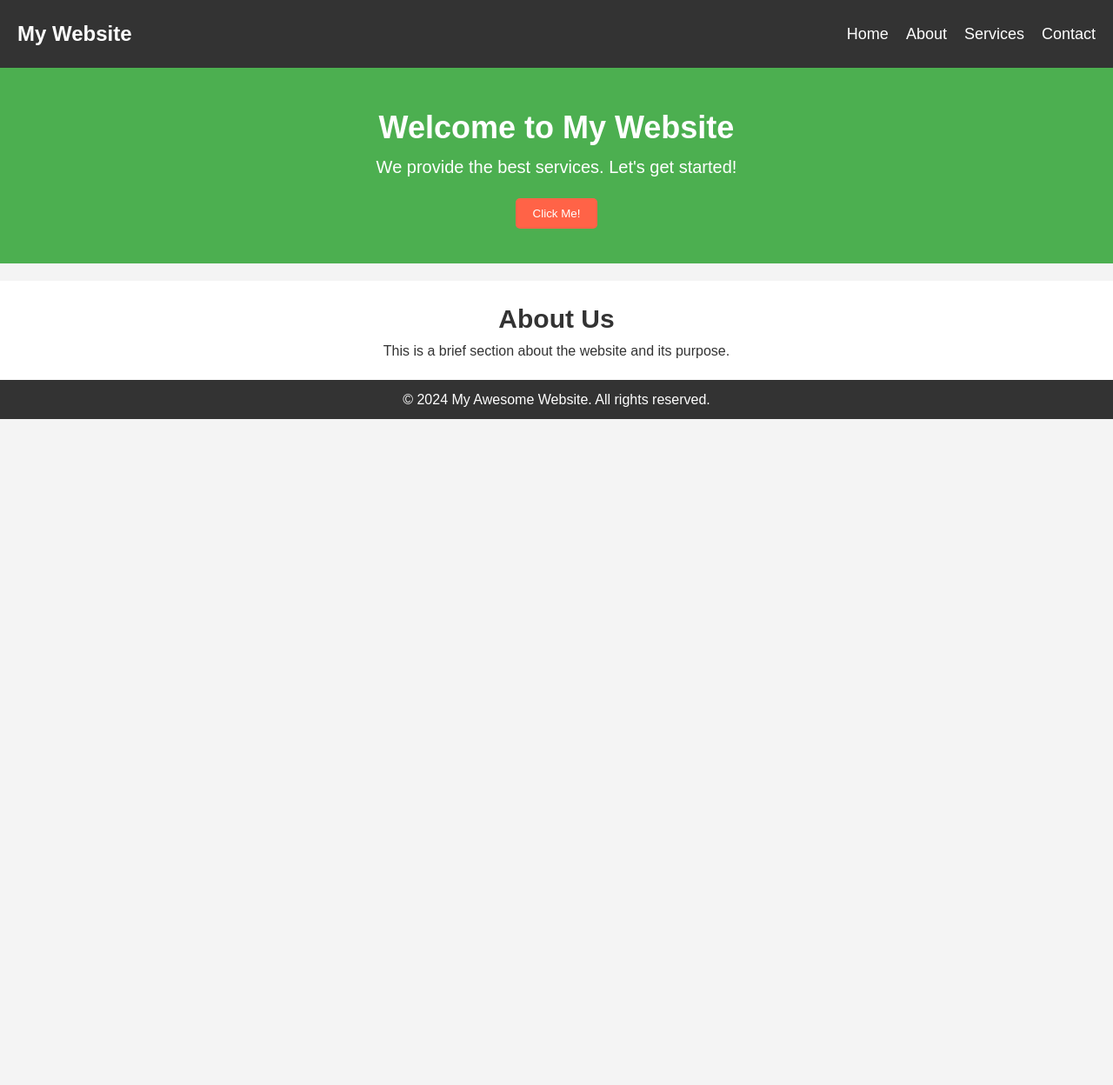
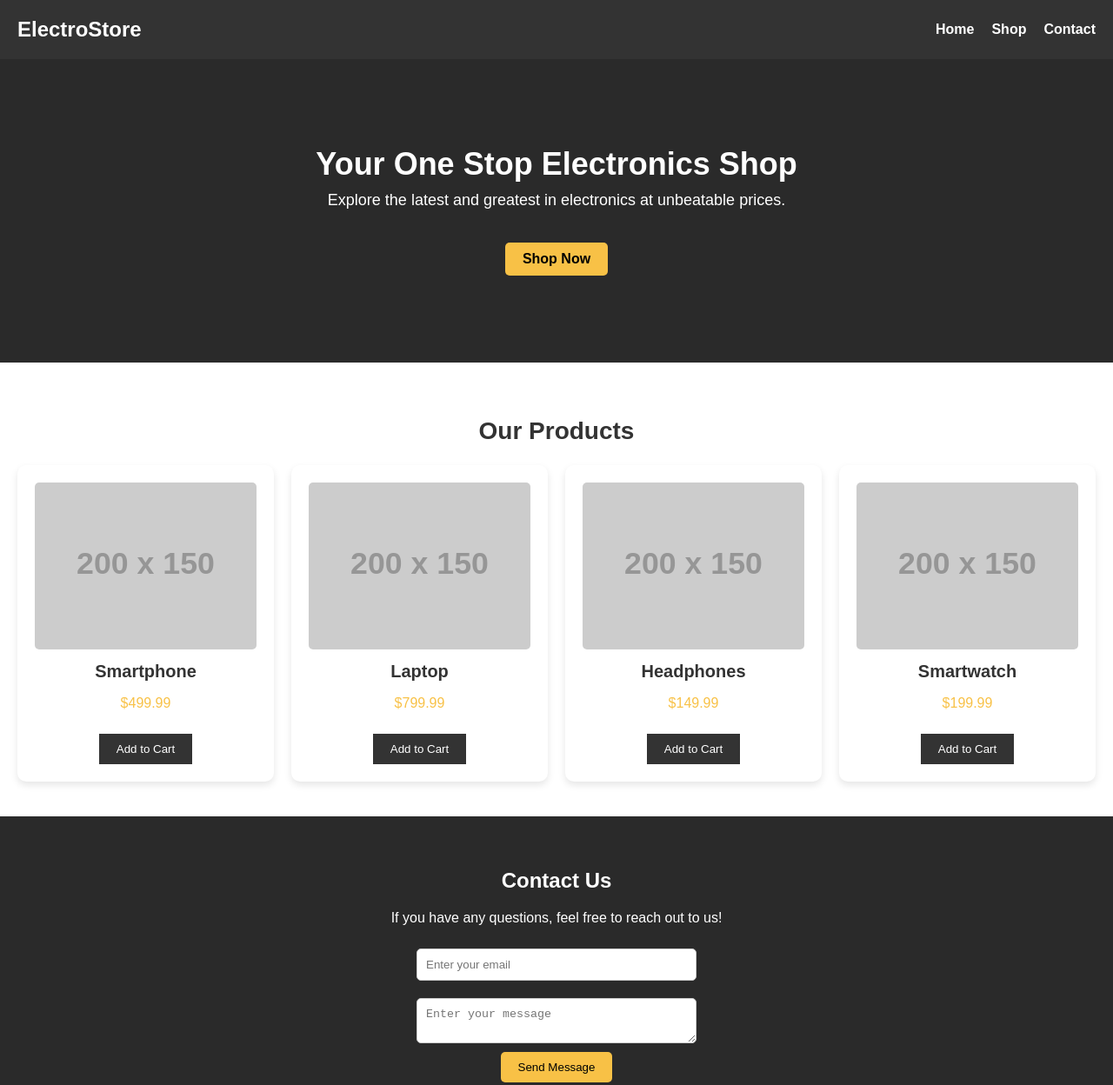
Before and after one commit to Mhmdsalmann99/Selectron, a plain HTML site: page index.html in a window 1280 px wide. Shown: the top 1248 px of the page at 87% size. Before the commit the page ends 800 px from the top, so only its background shows below. Drawn offline with Linux system fonts and the light colour scheme; placeholder pictures from the web are drawn by us.

Commit message:
Updated website design for electronics store

```diff
--- a/index.html
+++ b/index.html
@@ -4,37 +4,73 @@
     <meta charset="UTF-8">
     <meta name="viewport" content="width=device-width, initial-scale=1.0">
     <meta http-equiv="X-UA-Compatible" content="ie=edge">
-    <title>My Awesome Website</title>
+    <title>ElectroStore</title>
     <link rel="stylesheet" href="style.css">
 </head>
 <body>
     <header>
         <div class="logo">
-            <h1>My Website</h1>
+            <h1>ElectroStore</h1>
         </div>
         <nav>
             <ul>
-                <li><a href="#">Home</a></li>
-                <li><a href="#">About</a></li>
-                <li><a href="#">Services</a></li>
-                <li><a href="#">Contact</a></li>
+                <li><a href="#home">Home</a></li>
+                <li><a href="#shop">Shop</a></li>
+                <li><a href="#contact">Contact</a></li>
             </ul>
         </nav>
     </header>
 
-    <section class="hero">
-        <h2>Welcome to My Website</h2>
-        <p>We provide the best services. Let's get started!</p>
-        <button id="cta-button">Click Me!</button>
+    <section id="home" class="hero">
+        <div class="hero-text">
+            <h2>Your One Stop Electronics Shop</h2>
+            <p>Explore the latest and greatest in electronics at unbeatable prices.</p>
+            <a href="#shop" class="shop-now">Shop Now</a>
+        </div>
     </section>
 
-    <section class="content">
-        <h2>About Us</h2>
-        <p>This is a brief section about the website and its purpose.</p>
+    <section id="shop" class="products">
+        <h2>Our Products</h2>
+        <div class="product-grid">
+            <div class="product-card">
+                <img src="https://via.placeholder.com/200x150" alt="Product 1">
+                <h3>Smartphone</h3>
+                <p>$499.99</p>
+                <button class="add-to-cart">Add to Cart</button>
+            </div>
+            <div class="product-card">
+                <img src="https://via.placeholder.com/200x150" alt="Product 2">
+                <h3>Laptop</h3>
+                <p>$799.99</p>
+                <button class="add-to-cart">Add to Cart</button>
+            </div>
+            <div class="product-card">
+                <img src="https://via.placeholder.com/200x150" alt="Product 3">
+                <h3>Headphones</h3>
+                <p>$149.99</p>
+                <button class="add-to-cart">Add to Cart</button>
+            </div>
+            <div class="product-card">
+                <img src="https://via.placeholder.com/200x150" alt="Product 4">
+                <h3>Smartwatch</h3>
+                <p>$199.99</p>
+                <button class="add-to-cart">Add to Cart</button>
+            </div>
+        </div>
+    </section>
+
+    <section id="contact" class="contact">
+        <h2>Contact Us</h2>
+        <p>If you have any questions, feel free to reach out to us!</p>
+        <form>
+            <input type="email" placeholder="Enter your email" required>
+            <textarea placeholder="Enter your message" required></textarea>
+            <button type="submit">Send Message</button>
+        </form>
     </section>
 
     <footer>
-        <p>&copy; 2024 My Awesome Website. All rights reserved.</p>
+        <p>&copy; 2024 ElectroStore. All rights reserved.</p>
     </footer>
 
     <script src="script.js"></script>
--- a/script.js
+++ b/script.js
@@ -1,4 +1,6 @@
-// Add event listener to the button
-document.getElementById('cta-button').addEventListener('click', function() {
-    alert('You clicked the button!');
+// JavaScript to handle "Add to Cart" functionality (optional feature for the store)
+document.querySelectorAll('.add-to-cart').forEach(button => {
+    button.addEventListener('click', () => {
+        alert('Product added to cart!');
+    });
 });
--- a/style.css
+++ b/style.css
@@ -1,22 +1,15 @@
-/* Reset default margin and padding */
-* {
+/* General Styles */
+body {
+    font-family: Arial, sans-serif;
     margin: 0;
     padding: 0;
-    box-sizing: border-box;
+    background-color: #f5f5f5;
+    color: #333;
 }
 
-/* Basic styling for the body */
-body {
-    font-family: Arial, sans-serif;
-    background-color: #f4f4f4;
-    color: #333;
-    line-height: 1.6;
-}
-
-/* Header Styling */
 header {
     background-color: #333;
-    color: #fff;
+    color: white;
     padding: 20px;
     display: flex;
     justify-content: space-between;
@@ -24,11 +17,14 @@ header {
 }
 
 header .logo h1 {
+    margin: 0;
     font-size: 24px;
 }
 
 header nav ul {
-    list-style: none;
+    list-style-type: none;
+    margin: 0;
+    padding: 0;
     display: flex;
 }
 
@@ -37,83 +33,130 @@ header nav ul li {
 }
 
 header nav ul li a {
-    color: #fff;
+    color: white;
     text-decoration: none;
-    font-size: 18px;
+    font-weight: bold;
 }
 
-header nav ul li a:hover {
-    color: #ff6347; /* Tomato color for hover */
+.hero {
+    background-color: #2a2a2a;
+    color: white;
+    text-align: center;
+    padding: 100px 20px;
 }
 
-/* Hero Section */
-.hero {
-    background-color: #4CAF50;
+.hero h2 {
+    margin: 0;
+    font-size: 36px;
+}
+
+.hero p {
+    font-size: 18px;
+    margin-top: 10px;
+}
+
+.shop-now {
+    background-color: #f8c146;
+    padding: 10px 20px;
+    text-decoration: none;
+    color: black;
+    font-weight: bold;
+    border-radius: 5px;
+    margin-top: 20px;
+    display: inline-block;
+}
+
+.shop-now:hover {
+    background-color: #d19b2d;
+}
+
+.products {
+    padding: 40px 20px;
+    text-align: center;
+    background-color: white;
+}
+
+.products h2 {
+    font-size: 28px;
+}
+
+.product-grid {
+    display: grid;
+    grid-template-columns: repeat(4, 1fr);
+    gap: 20px;
+    margin-top: 20px;
+}
+
+.product-card {
+    background-color: #fff;
+    padding: 20px;
+    box-shadow: 0 4px 8px rgba(0, 0, 0, 0.1);
+    border-radius: 10px;
+    text-align: center;
+}
+
+.product-card img {
+    width: 100%;
+    border-radius: 5px;
+}
+
+.product-card h3 {
+    font-size: 20px;
+    margin: 10px 0;
+}
+
+.product-card p {
+    font-size: 16px;
+    color: #f8c146;
+}
+
+.add-to-cart {
+    background-color: #333;
+    color: white;
+    padding: 10px 20px;
+    border: none;
+    cursor: pointer;
+    margin-top: 10px;
+}
+
+.add-to-cart:hover {
+    background-color: #f8c146;
+}
+
+.contact {
+    background-color: #2a2a2a;
     color: white;
     padding: 40px 20px;
     text-align: center;
 }
 
-.hero h2 {
-    font-size: 36px;
+.contact form {
+    display: flex;
+    flex-direction: column;
+    align-items: center;
 }
 
-.hero p {
-    font-size: 20px;
-    margin-bottom: 20px;
+.contact form input,
+.contact form textarea {
+    width: 300px;
+    padding: 10px;
+    margin: 10px 0;
+    border: 1px solid #ccc;
+    border-radius: 5px;
 }
 
-button {
-    background-color: #ff6347;
-    color: white;
+.contact form button {
+    background-color: #f8c146;
+    color: black;
     padding: 10px 20px;
     border: none;
     border-radius: 5px;
     cursor: pointer;
 }
 
-button:hover {
-    background-color: #e5533f; /* Darker shade of tomato */
-}
-
-/* Content Section */
-.content {
-    padding: 20px;
-    text-align: center;
-    background-color: #fff;
-    margin-top: 20px;
-}
-
-.content h2 {
-    font-size: 30px;
-}
-
 footer {
     background-color: #333;
-    color: #fff;
+    color: white;
+    padding: 10px;
     text-align: center;
-    padding: 10px 0;
-    position: relative;
-    bottom: 0;
-    width: 100%;
 }
-
-/* Media Queries for responsive design */
-@media screen and (max-width: 768px) {
-    header nav ul {
-        flex-direction: column;
-        align-items: center;
-    }
-
-    .hero h2 {
-        font-size: 28px;
-    }
-
-    .hero p {
-        font-size: 18px;
-    }
-
-    .content h2 {
-        font-size: 24px;
-    }
-}
```
